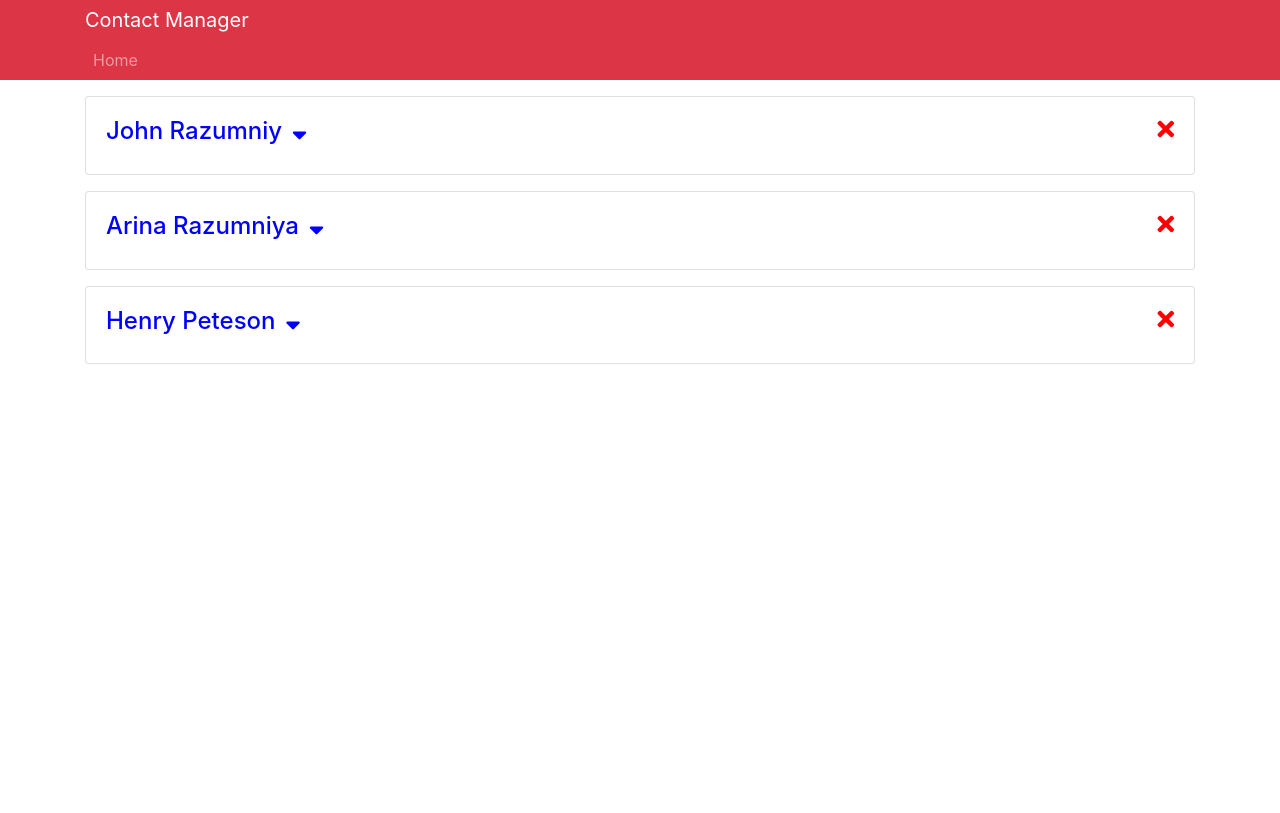
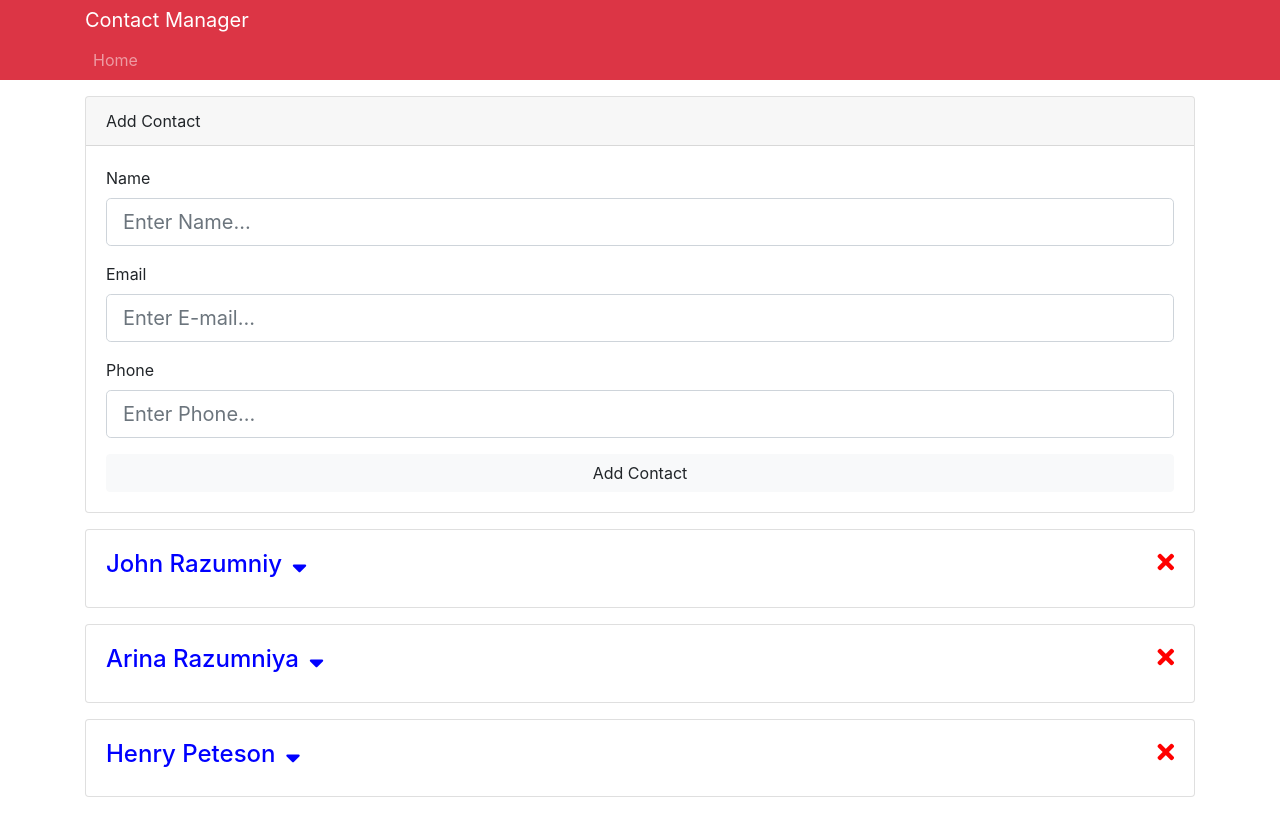
Before and after one commit to rddv/contact-manager, a React (Create React App) app: page /contact/add in a window 1280 px wide. Built offline with nearby package versions, Linux system fonts and the light colour scheme.

Commit message:
add addContact component

```diff
--- a/package.json
+++ b/package.json
@@ -4,9 +4,11 @@
   "private": true,
   "dependencies": {
     "bootstrap": "^4.1.3",
+    "classnames": "^2.2.6",
     "react": "^16.4.2",
     "react-dom": "^16.4.2",
-    "react-scripts": "1.1.4"
+    "react-scripts": "1.1.4",
+    "uuid": "^3.3.2"
   },
   "scripts": {
     "start": "react-scripts start",
--- a/src/App.js
+++ b/src/App.js
@@ -1,6 +1,7 @@
 import React, { Component } from 'react';
 import Contacts from './components/contacts/Contacts';
 import Header from './components/layout/Header';
+import AddContact from './components/contacts/AddContact';
 
 import { Provider } from './context';
 
@@ -12,8 +13,9 @@
     return (
         <Provider>
             <div className="App">
-                <Header ></Header>
+                <Header></Header>
                 <div className="container">
+                    <AddContact/>
                     <Contacts />
                 </div>
             </div>
--- /dev/null
+++ b/src/components/contacts/AddContact.js
@@ -0,0 +1,114 @@
+import React, {Component} from 'react';
+import PropTypes from 'prop-types';
+import uuid from 'uuid';
+
+import TextInputGroup from '../layout/TextInputGroup';
+import { Consumer } from '../../context';
+
+class AddContact extends Component {
+    static defaultProps = {};
+
+    static propTypes = {};
+
+    state = {
+        name: '',
+        email: '',
+        phone: '',
+        errors: {},
+    };
+
+    onChange = e => {
+        this.setState({
+            [e.target.name]: e.target.value
+        });
+    }
+
+    onSubmit = (dispatch, e) => {
+        e.preventDefault();
+        const { name, email, phone, } = this.state;
+
+        if (this.checkForErrors('name', 'email')) {
+            return;
+        };
+        const newContact = {
+            id: uuid(),
+            name,
+            email,
+            phone,
+        };
+        dispatch({
+            type: 'ADD_CONTACT',
+            payload: newContact
+        });
+        //clear state
+        this.setState({
+            name: '',
+            email: '',
+            phone: '',
+            errors: {},
+        });
+    };
+
+    checkForErrors = (...fieldsForCheck) => {
+        const errors = {};
+        fieldsForCheck.forEach(field => {
+            if (!this.state[field]) {
+                errors[field] = `${field} is required`;
+            }
+        });
+        if (Object.keys(errors).length) {
+            this.setState({errors});
+            return true;
+        }
+    };
+
+    render() {
+        const { name, email, phone, errors } = this.state;
+        console.log(errors)
+        return (
+                <Consumer>
+                    {value => {
+                        const { dispatch } = value;
+                        return(
+                            <div className="card mb-3">
+                                <header className="card-header">Add Contact</header>
+                                <div className="card-body">
+                                    <form onSubmit={this.onSubmit.bind(this, dispatch)}>
+                                        <TextInputGroup
+                                            name="name"
+                                            label="Name"
+                                            placeholder="Enter Name..."
+                                            value={name}
+                                            onChange={this.onChange}
+                                            error={errors.name}
+                                        />
+                                        <TextInputGroup
+                                            name="email"
+                                            label="Email"
+                                            type="email"
+                                            placeholder="Enter E-mail..."
+                                            value={email}
+                                            onChange={this.onChange}
+                                            error={errors.email}
+                                        />
+                                        <TextInputGroup
+                                            name="phone"
+                                            label="Phone"
+                                            placeholder="Enter Phone..."
+                                            value={phone}
+                                            onChange={this.onChange}
+                                            error={errors.phone}
+                                        />
+                                        <input type="submit" value="Add Contact" className="btn btn-block btn-light"/>
+                                    </form>
+                                </div>
+                            </div>
+                        )
+                    }}
+                </Consumer>
+
+        )
+    }
+}
+
+export default AddContact;
--- /dev/null
+++ b/src/components/layout/TextInputGroup.js
@@ -0,0 +1,49 @@
+import React from 'react';
+import PropTypes from 'prop-types';
+
+import classnames from 'classnames';
+
+function TextInputGroup(
+    {
+        label,
+        name,
+        value,
+        placeholder,
+        type,
+        onChange,
+        error
+    }) {
+    return (
+        <fieldset className="form-group">
+            <label htmlFor={name}>{label}</label>
+            <input
+                value={value}
+                onChange={onChange}
+                name={name}
+                type={type}
+                className={classnames('form-control form-control-lg', {
+                    'is-invalid': error
+                })}
+                placeholder={placeholder}
+            />
+            {
+                error &&
+                    <div className="invalid-feedback">{error}</div>
+            }
+        </fieldset>
+    );
+}
+
+TextInputGroup.propTypes = {
+    name: PropTypes.string.isRequired,
+    type: PropTypes.string.isRequired,
+    value: PropTypes.string.isRequired,
+    placeholder: PropTypes.string.isRequired,
+    onChange: PropTypes.func.isRequired,
+    error: PropTypes.string,
+};
+TextInputGroup.defaultProps = {
+    type: "text"
+};
+
+export default TextInputGroup;
--- a/src/context.js
+++ b/src/context.js
@@ -9,6 +9,11 @@
                 ...state,
                 contacts: state.contacts
                     .filter(contact => contact.id !== action.payload)
+            }
+        case 'ADD_CONTACT':
+            return {
+                ...state,
+                contacts: [action.payload, ...state.contacts]
             }
         default:
             return state;
```
Also changed, not shown: src/components/contacts/AddContactUncontroled.js (added, +78 -0 lines), 1 other file (tests, documents, lock files or other folders).
